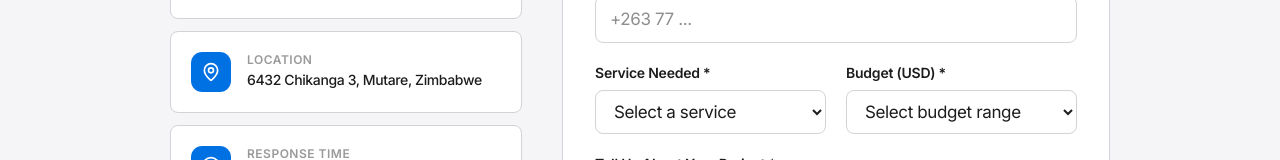
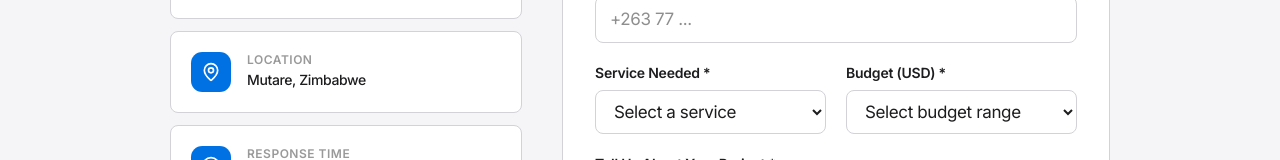
Before and after one commit to Zentrik25/myzentrik, a Next.js app: page /contact in a window 1280 px wide. Shown: the part 639-799 px from the top of the page. Built offline with nearby package versions, Linux system fonts and the light colour scheme.

Commit message:
Remove house address, replace with Mutare, Zimbabwe

```diff
--- a/src/app/contact/page.tsx
+++ b/src/app/contact/page.tsx
@@ -26,7 +26,7 @@
 const contactDetails = [
   { icon: Mail, label: 'Email', value: 'info@zentriksolutions.com', href: 'mailto:info@zentriksolutions.com' },
   { icon: Phone, label: 'WhatsApp / Phone', value: '+263 77 393 4610', href: 'https://wa.me/263773934610' },
-  { icon: MapPin, label: 'Location', value: '6432 Chikanga 3, Mutare, Zimbabwe', href: null },
+  { icon: MapPin, label: 'Location', value: 'Mutare, Zimbabwe', href: null },
   { icon: Clock, label: 'Response Time', value: 'Within 24 hours', href: null },
 ]
 
--- a/src/app/page.tsx
+++ b/src/app/page.tsx
@@ -23,7 +23,7 @@
   url: 'https://www.zentriksolutions.com',
   logo: 'https://www.zentriksolutions.com/og-image.png',
   description: 'Zimbabwe-based software company specialising in custom software development, chatbot development, and AI agents.',
-  address: { '@type': 'PostalAddress', streetAddress: '6432 Chikanga 3', addressLocality: 'Mutare', addressCountry: 'ZW' },
+  address: { '@type': 'PostalAddress', addressLocality: 'Mutare', addressCountry: 'ZW' },
   telephone: '+263773934610',
   email: 'info@zentriksolutions.com',
   review: [
```
